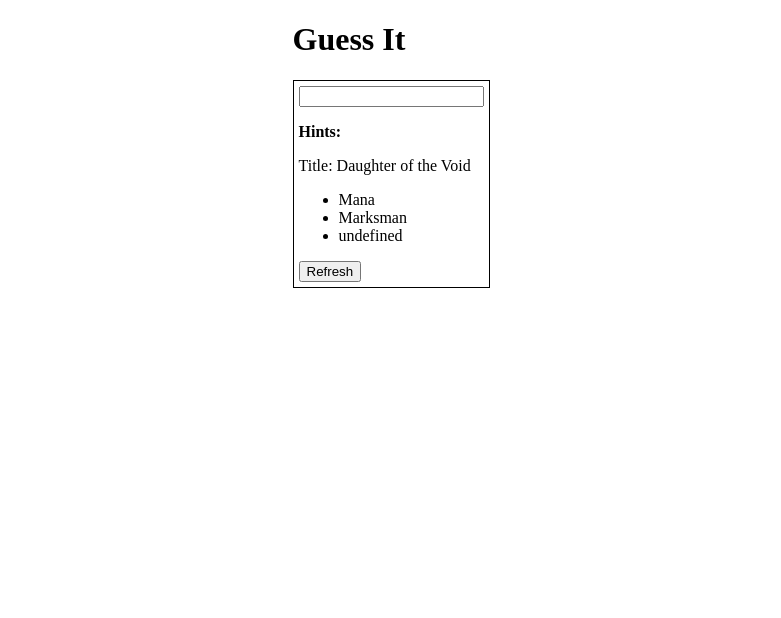
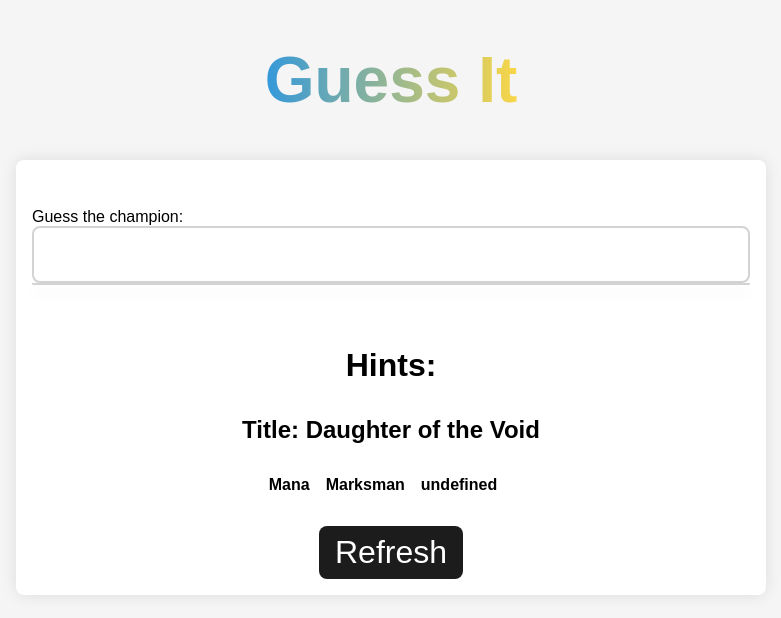
Before and after one commit to johannesalr/GuessIt, a plain HTML site: page index.html in a window 1280 px wide. Shown: the whole page, without its empty margins (249-1030 px from the left). Drawn offline with Linux system fonts and the light colour scheme.

Commit message:
update to main.js and stytesheet
+ProcessInput( )
+Style added
+ SuggestionList.startsWith(inputValue)

```diff
--- a/index.css
+++ b/index.css
@@ -1,23 +1,133 @@
-html,
+* {
+  box-sizing: border-box;
+}
+
 body {
   margin: 0;
-  padding: 0;
+  font-family: Arial, sans-serif;
+  background-color: #f5f5f5;
 }
 
 .main {
-  display: grid;
+  display: flex;
+  flex-direction: column;
   justify-content: center;
-  height: auto;
+  align-items: center;
+}
+
+.title {
+  font-size: 4rem;
+  background: linear-gradient(90deg, #3498db, #f9d648);
+  -webkit-background-clip: text;
+  -webkit-text-fill-color: transparent;
+}
+
+.container {
+  display: flex;
+  flex-direction: column;
+  align-items: center;
+  background-color: white;
+  min-width: 750px;
+  padding: 1rem;
+  border-radius: 0.5rem;
+  box-shadow: 0 0 1rem rgba(0, 0, 0, 0.1);
+}
+
+.input-area {
+  position: relative;
+  margin: 2rem 0;
   width: 100%;
 }
 
-.container {
-  padding: 5px;
-  border: 1px solid black;
-  height: auto;
-  width: auto;
+#guess-input {
+  width: 100%;
+  font-size: 2rem;
+  padding: 0.5rem;
+  border-radius: 0.5rem;
+  border: 2px solid #d3d3d3;
+  outline: none;
 }
 
-.none {
+#champion-list {
+  position: absolute;
+  top: 100%;
+  left: 0;
+  right: 0;
+  background-color: white;
+  border: 2px solid #d3d3d3;
+  border-top: none;
+  border-radius: 0 0 0.5rem 0.5rem;
+  box-shadow: 0 0.5rem 1rem rgba(0, 0, 0, 0.1);
+  list-style: none;
+  margin: 0;
+  padding: 0;
+  max-height: 15rem;
+  overflow-y: auto;
+}
+
+#champion-list li {
+  padding: 0.5rem 1rem;
+  cursor: pointer;
+}
+
+#champion-list li:hover {
+  background-color: #f1f1f1;
+}
+
+#hint {
+  font-size: 2rem;
+  margin-top: 2rem;
+}
+
+#title {
+  font-size: 1.5rem;
+  font-weight: bold;
+  margin: 0;
+  text-align: center;
+}
+
+ul#hints {
+  margin-top: 2rem;
+  font-size: 1rem;
+  font-weight: 550;
+}
+
+ul {
+  display: flex;
+  margin: 0;
+  padding: 0;
+  list-style: none;
+}
+
+ul li {
+  margin-right: 1rem;
+}
+
+#refresh {
+  font-size: 2rem;
+  padding: 0.5rem 1rem;
+  border-radius: 0.5rem;
+  background-color: #1c1c1c;
+  color: white;
+  border: none;
+  outline: none;
+  margin-top: 1rem;
+  cursor: pointer;
+}
+
+#refresh:disabled {
+  opacity: 0.5;
+  cursor: not-allowed;
+}
+
+#result {
+  font-size: 1.5rem;
+  margin: 1rem 0 0;
+  text-align: center;
+}
+
+#champ-img {
+  max-width: 100%;
+  margin-top: 1rem;
   display: none;
 }
--- a/index.html
+++ b/index.html
@@ -9,11 +9,13 @@
       <h1 class="title">Guess It</h1>
       <div class="container">
         <div class="input-area">
+          <label for="guess-input">Guess the champion:</label>
           <input type="text" id="guess-input" />
+          <ul id="champion-list"></ul>
         </div>
         <p id="hint"><strong>Hints:</strong></p>
         <p id="title"></p>
-        <ul>
+        <ul id="hints">
           <li id="type"></li>
           <li id="tags0"></li>
           <li id="tags1"></li>
--- a/main.js
+++ b/main.js
@@ -4,6 +4,7 @@ fetch("champions.json")
   .then((data) => {
     // Get DOM elements
     const guessInput = document.getElementById("guess-input");
+    const list = document.getElementById("champion-list");
     const btnRefresh = document.getElementById("refresh");
     const result = document.getElementById("result");
     const title = document.getElementById("title");
@@ -18,9 +19,7 @@ fetch("champions.json")
       return data[rndChamp];
     }
     let randomChampion = randomChamp();
-
-    console.log(randomChampion.name);
-
+    console.log(randomChampion.id);
     // Changing Innertext for Hints
     title.innerText = `Title: ${randomChampion.title}`;
     type.innerText = randomChampion.partype;
@@ -28,9 +27,9 @@ fetch("champions.json")
     tag1.innerText = randomChampion.tags[1];
 
     let champInput;
-    guessInput.addEventListener("keydown", (event) => {
-      if (event.key === "Enter") {
-        champInput = guessInput.value;
+
+    function processInput(input) {
+      champInput = input;
       guessInput.value = "";
       btnRefresh.disabled = false;
       if (randomChampion.name.toLowerCase() == champInput.toLowerCase()) {
@@ -40,7 +39,42 @@ fetch("champions.json")
         result.style.color = "#e50000";
         result.innerHTML = "<strong>Try again!</strong>";
       }
-        // processInput(champInput);
+    }
+
+    const debounceDelay = 300; // in milliseconds
+    let timeoutId;
+
+    // Update the suggestion list when the user types
+    guessInput.addEventListener("input", () => {
+      clearTimeout(timeoutId);
+      const champKeys = Object.keys(data).map((key) => ({ name: key }));
+      guessInput.value.trim().toLowerCase();
+      timeoutId = setTimeout(() => {
+        const inputValue = guessInput.value.trim().toLowerCase();
+        const suggestions = Object.values(data).filter((champion) =>
+          champion.name.toLowerCase().startsWith(inputValue)
+        );
+        list.innerHTML = ""; // clear the existing suggestions
+        suggestions.forEach((champion) => {
+          const li = document.createElement("li");
+          // const img = document.createElement("img");
+          // img.src = iconUrl; // Set the icon URL of the champion
+          // img.alt = `${champion.name} icon`; // Set the alt attribute of the image
+          // li.appendChild(img); // Add the image to the li element
+          li.textContent = champion.name;
+          li.addEventListener("click", () => {
+            guessInput.value = champion.name;
+            list.innerHTML = "";
+            processInput(champion.name);
+          });
+          list.appendChild(li);
+        });
+      }, debounceDelay);
+    });
+
+    guessInput.addEventListener("keydown", (event) => {
+      if (event.key === "Enter") {
+        processInput(guessInput.value);
       } else {
         btnRefresh.disabled = true;
       }
@@ -53,7 +87,7 @@ fetch("champions.json")
       tag0.innerText = randomChampion.tags[0];
       tag1.innerText = randomChampion.tags[1];
       result.innerText = "";
-      console.log(randomChampion.name);
+      console.log(randomChampion.id);
     });
 
     // function processInput(input) {
```
Also changed, not shown: tags icon/assassin.png (added), tags icon/fighter.png (added), tags icon/mage.png (added), tags icon/marksman.png (added), tags icon/support.png (added), tags icon/tank.png (added). Lines whose indentation alone changed are shown as unchanged.
